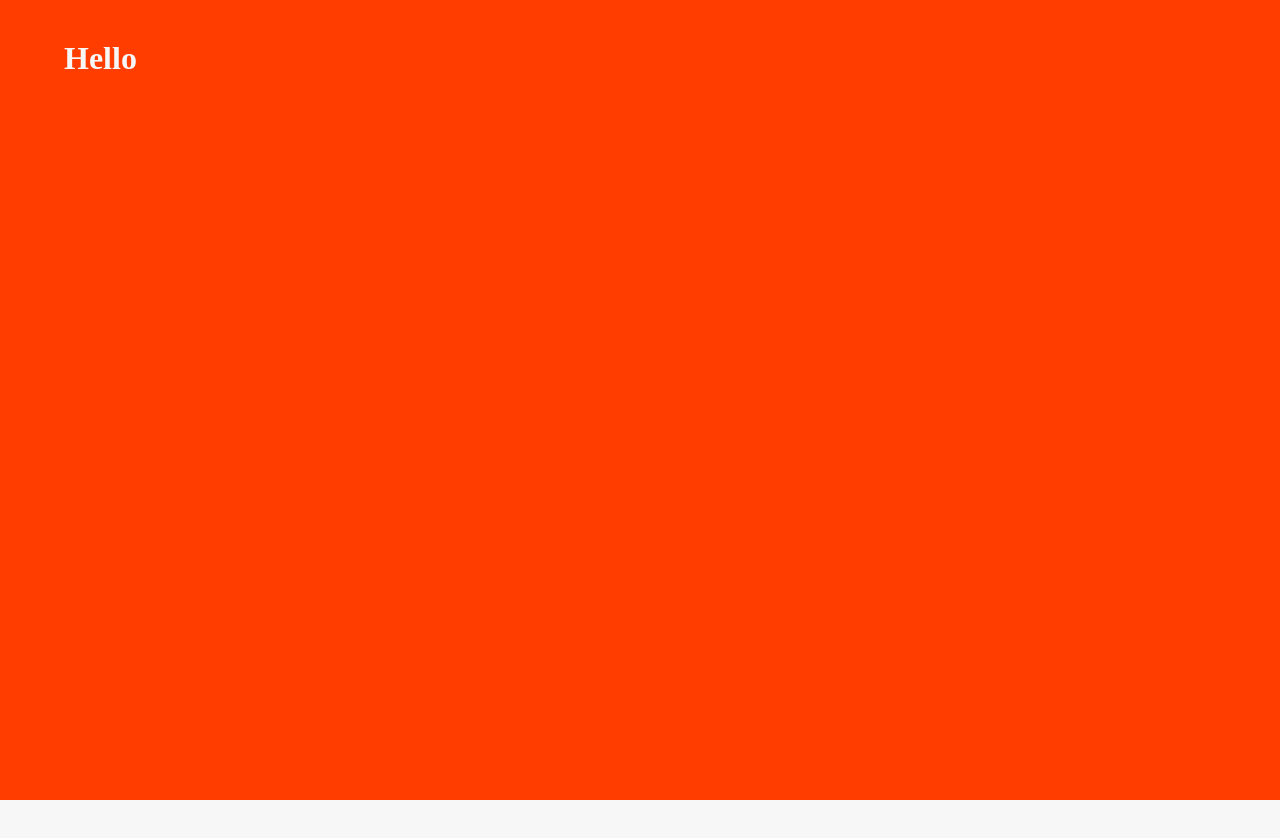
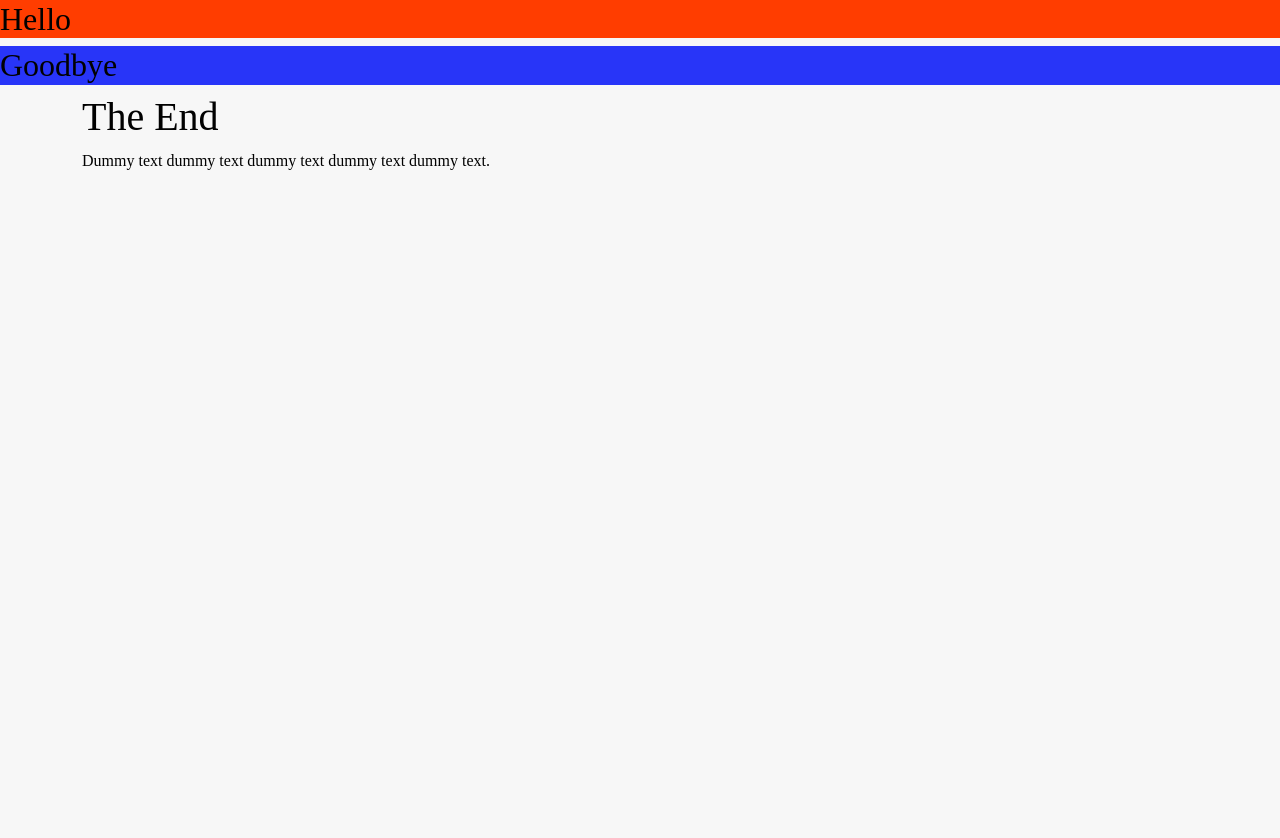
Before and after one commit to luigitarallo/my-portfolio, a Vue app: page / in a window 1280 px wide. Shown: the top 838 px of the page. Built offline with nearby package versions, Linux system fonts and the light colour scheme.

Commit message:
add style

```diff
--- a/src/style.css
+++ b/src/style.css
@@ -36,7 +36,7 @@ section {
 }
 
 .scroll_container {
-  height: 400vh;
+  height: 200vh;
 }
 
 .horizontal_scroll {
@@ -63,14 +63,6 @@ section {
 
 .red {
   background-color: #ff3d00;
-}
-
-.yellow {
-  background-color: #ffff00;
-}
-
-.green {
-  background-color: #05ff00;
 }
 
 .blue {
--- /dev/null
+++ b/src/styles/global-style.scss
@@ -0,0 +1,69 @@
+@import "./bootstrap/scss/bootstrap";
+::-webkit-scrollbar {
+  width: 0px;
+}
+
+* {
+  margin: 0px;
+  padding: 0px;
+  font-family: "IBM Plex Mono";
+  box-sizing: border-box;
+  scroll-behavior: smooth;
+}
+
+html,
+body,
+main {
+  width: 100%;
+  height: 100%;
+}
+
+body {
+  background-color: #f7f7f7;
+  color: #010101;
+}
+
+section {
+  height: 100vh;
+}
+
+.scroll-container {
+  height: 200vh;
+}
+
+.horizontal-scroll {
+  position: absolute;
+  top: 0;
+  height: 100%;
+  width: 200vw;
+  will-change: transform;
+  display: flex;
+  justify-content: space-between;
+}
+
+.scroll-contents {
+  height: 100%;
+  width: 100vw;
+  display: flex;
+  justify-content: center;
+  align-items: center;
+}
+
+.sticky-wrap {
+  overflow: hidden;
+  position: sticky;
+  top: 0;
+  height: 100vh;
+}
+
+//------------
+// DEBUG //
+//------------
+
+.red {
+  background-color: #ff3d00;
+}
+
+.blue {
+  background-color: #2835f8;
+}
```
Also changed, not shown: src/main.ts (+4 -4 lines).
